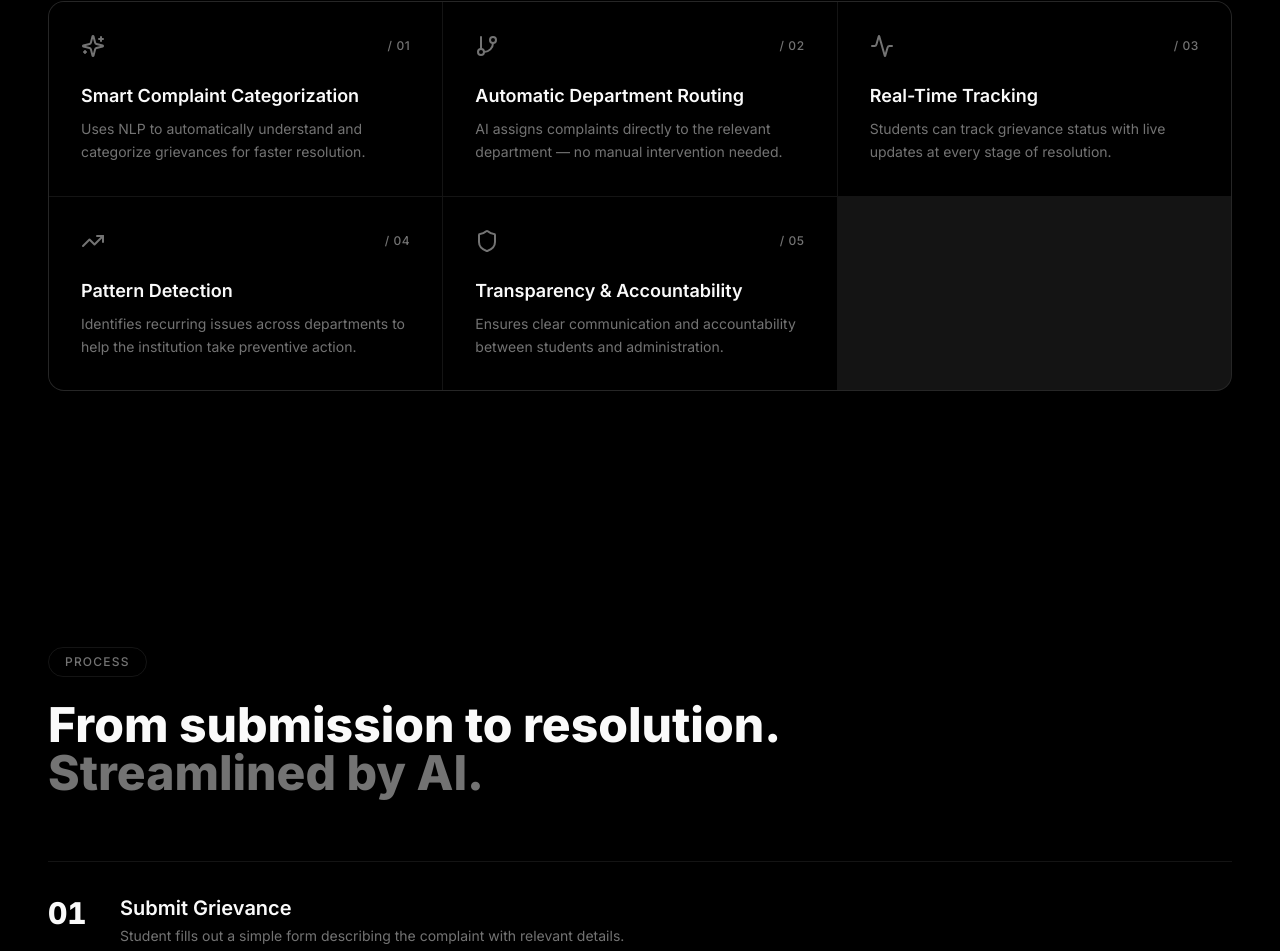
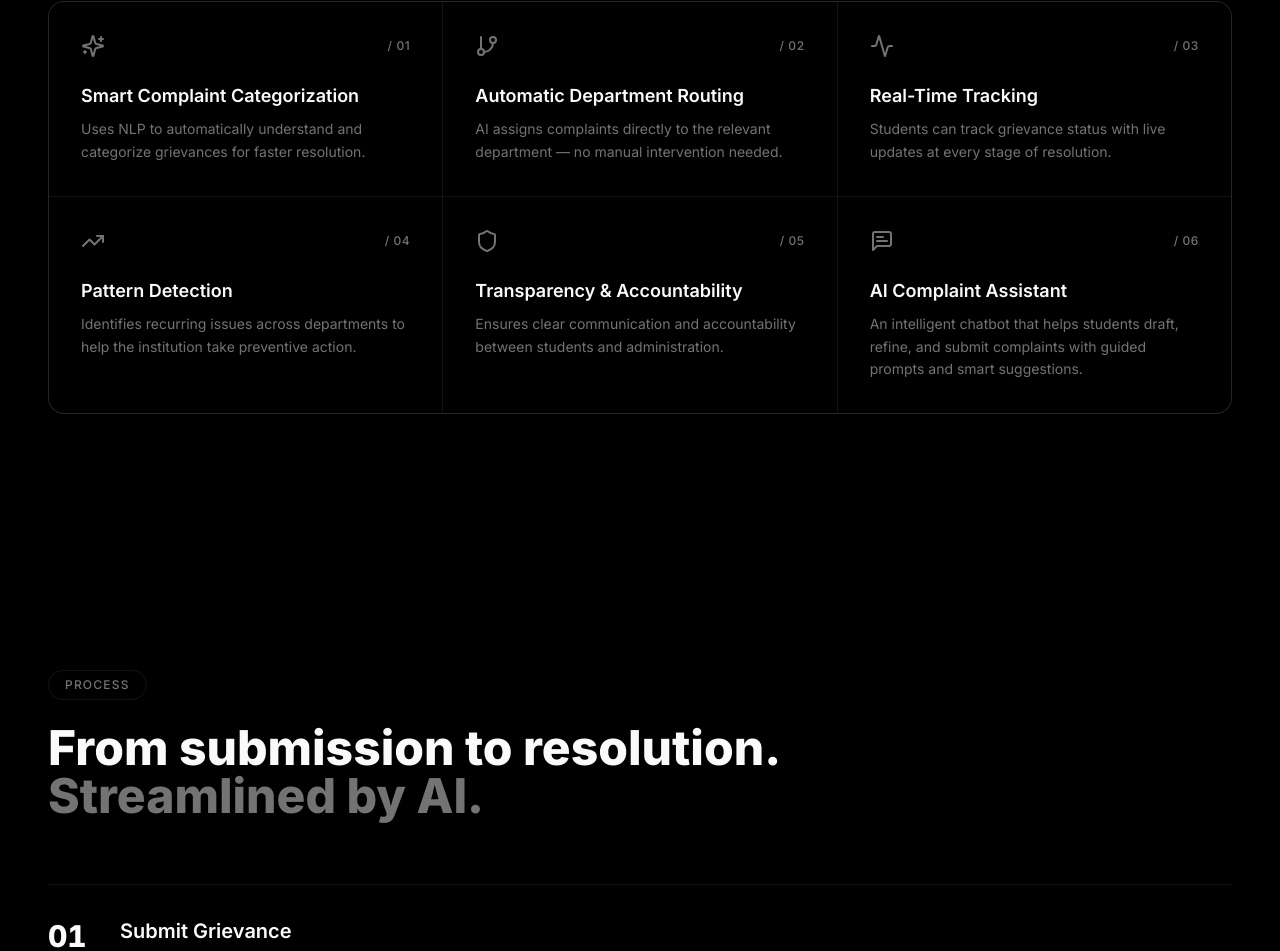
Before and after one commit to gayatriiv/grievance-redressal, a Next.js app: page / in a window 1280 px wide. Shown: the part 1374-2325 px from the top of the page. Built offline with nearby package versions, Linux system fonts and the light colour scheme; no server answers.

Commit message:
update : features section

```diff
--- a/components/landing/features-section.tsx
+++ b/components/landing/features-section.tsx
@@ -7,6 +7,7 @@ import {
   Activity,
   TrendingUp,
   Shield,
+  MessageSquareText,
 } from "lucide-react";
 import type { LucideIcon } from "lucide-react";
 
@@ -46,6 +47,13 @@ const features: { icon: LucideIcon; title: string; description: string; num: str
     description:
       "Ensures clear communication and accountability between students and administration.",
   },
+  {
+    icon: MessageSquareText,
+    num: "/ 06",
+    title: "AI Complaint Assistant",
+    description:
+      "An intelligent chatbot that helps students draft, refine, and submit complaints with guided prompts and smart suggestions.",
+  },
 ];
 
 export const FeaturesSection = () => (
```
